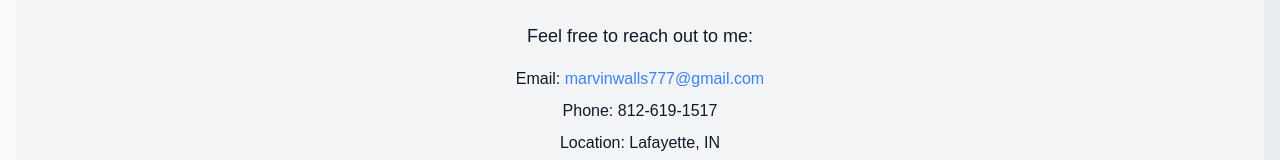
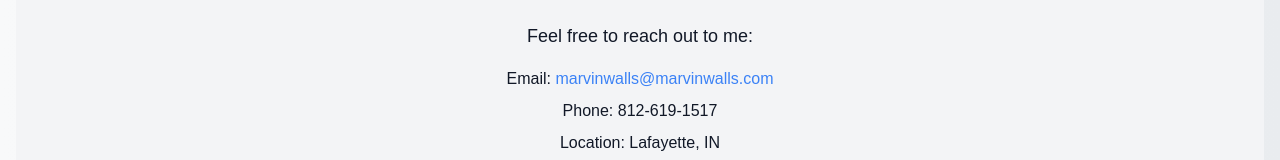
Before and after one commit to MarvinWalls/my-portfolio, a React (Create React App) app: page / in a window 1280 px wide. Shown: the part 1592-1752 px from the top of the page. Built offline with nearby package versions, Linux system fonts and the light colour scheme.

Commit message:
Contact Info again

```diff
--- a/src/components/Contact.js
+++ b/src/components/Contact.js
@@ -9,7 +9,7 @@ const Contact = () => {
           Feel free to reach out to me:
         </p>
         <ul className="mt-4 text-center space-y-2">
-          <li>Email: <a href="mailto:marvinwalls@marvinwalls.com" className="text-blue-500 hover:underline">marvinwalls777@gmail.com</a></li>
+          <li>Email: <a href="mailto:marvinwalls@marvinwalls.com" className="text-blue-500 hover:underline">marvinwalls@marvinwalls.com</a></li>
           <li>Phone: 812-619-1517</li>
           <li>Location: Lafayette, IN</li>
           <li><a href="https://www.linkedin.com/in/marvinwalls/" target="_blank" rel="noopener noreferrer" className="text-blue-500 hover:underline">LinkedIn Profile</a></li>
```
